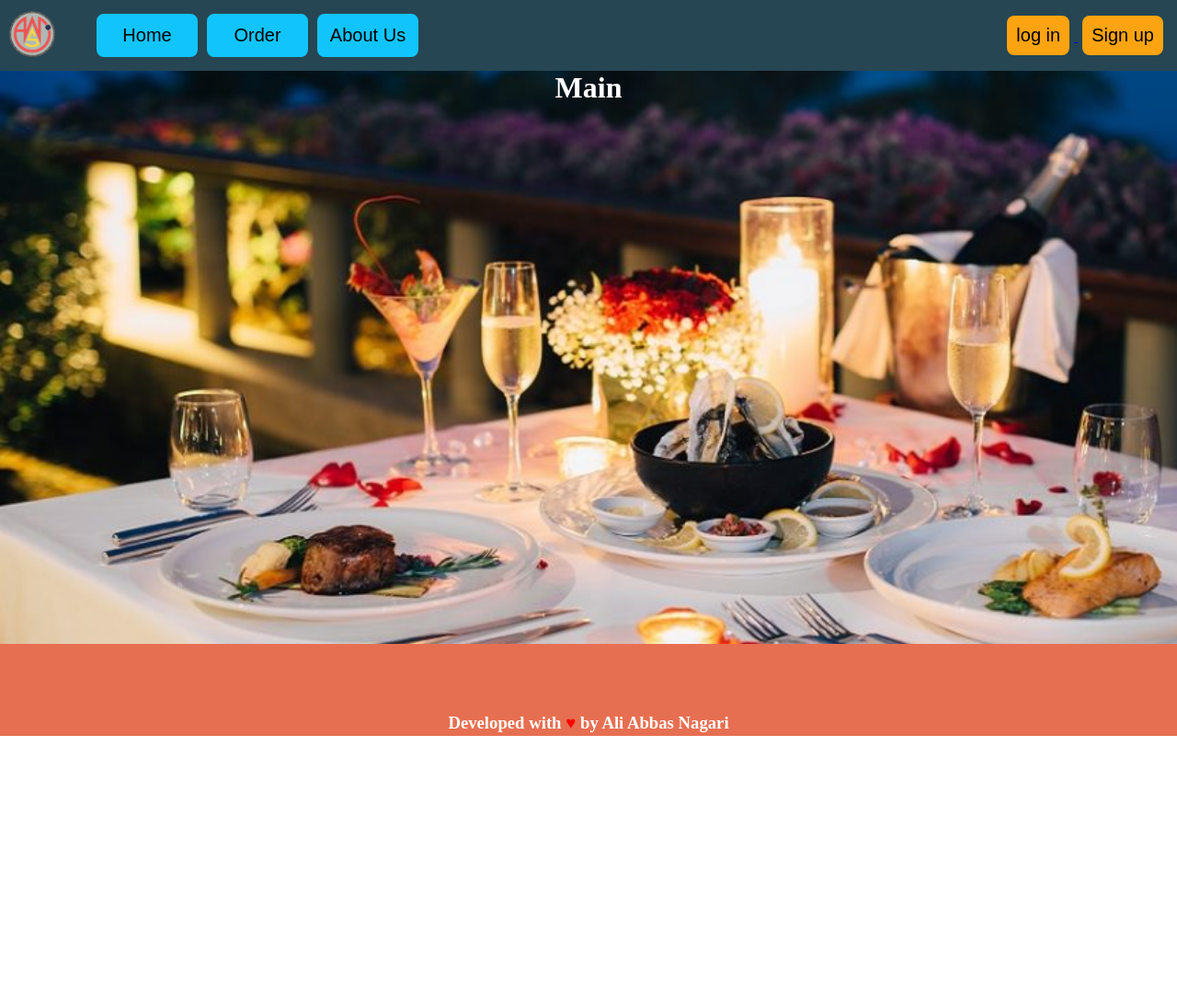
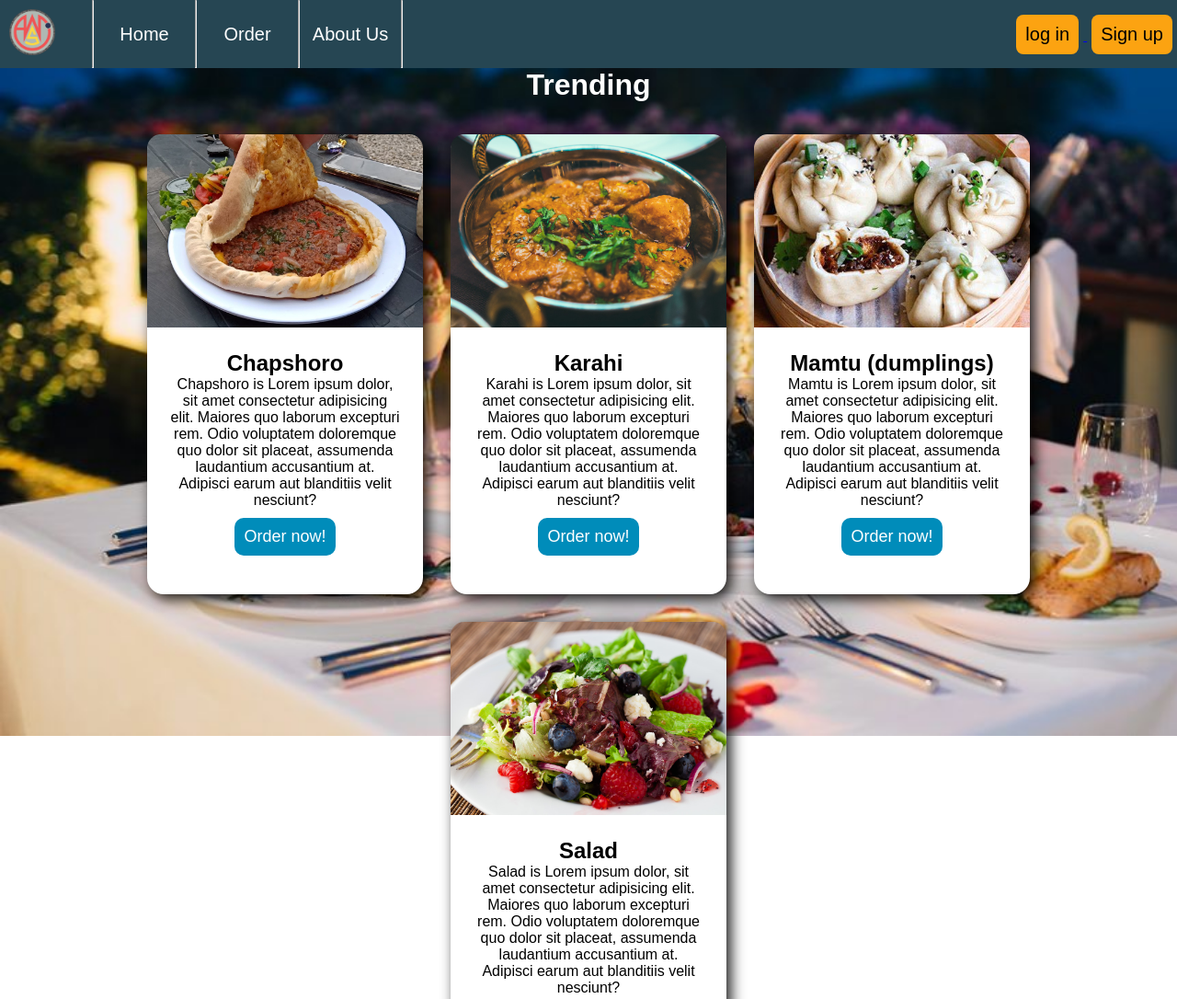
Before and after one commit to aliabbasnagari/CuisineCulture, a plain HTML site: page index.html in a window 1280 px wide. Shown: the top 1086 px of the page at 92% size. Before the commit the page ends 800 px from the top, so only its background shows below. Drawn offline with Linux system fonts and the light colour scheme.

Commit message:
Added Cards in dashboard, Added new images and organized, nav bar right buttons changed

```diff
--- a/index.html
+++ b/index.html
@@ -15,15 +15,19 @@
                     <div class="logo">
                         <a href="#home"><img src="img/logo.png" alt="" /></a>
                     </div>
+                    <hr />
                     <a href="#1">
                         <button><span>Home</span></button>
                     </a>
+                    <hr />
                     <a href="#2">
                         <button><span>Order</span></button>
                     </a>
+                    <hr />
                     <a href="#3">
                         <button><span>About Us</span></button>
                     </a>
+                    <hr />
                 </div>
                 <div class="nav_right">
                     <a href="#2">
@@ -35,7 +39,67 @@
                 </div>
             </header>
             <div class="main">
-                <h1>Main</h1>
+                <h1>Trending</h1>
+                <section class="cards">
+                    <div class="card">
+                        <div class="img1 card-img"></div>
+                        <div class="card-txt">
+                            <h2>Chapshoro</h2>
+                            <p>
+                                Chapshoro is Lorem ipsum dolor, sit amet
+                                consectetur adipisicing elit. Maiores quo
+                                laborum excepturi rem. Odio voluptatem
+                                doloremque quo dolor sit placeat, assumenda
+                                laudantium accusantium at. Adipisci earum aut
+                                blanditiis velit nesciunt?
+                            </p>
+                            <button>Order now!</button>
+                        </div>
+                    </div>
+                    <div class="card">
+                        <div class="img2 card-img"></div>
+                        <div class="card-txt">
+                            <h2>Karahi</h2>
+                            <p>
+                                Karahi is Lorem ipsum dolor, sit amet
+                                consectetur adipisicing elit. Maiores quo
+                                laborum excepturi rem. Odio voluptatem
+                                doloremque quo dolor sit placeat, assumenda
+                                laudantium accusantium at. Adipisci earum aut
+                                blanditiis velit nesciunt?
+                            </p>
+                            <button>Order now!</button>
+                        </div>
+                    </div>
+                    <div class="card">
+                        <div class="img3 card-img"></div>
+                        <div class="card-txt">
+                            <h2>Mamtu (dumplings)</h2>
+                            <p>
+                                Mamtu is Lorem ipsum dolor, sit amet consectetur
+                                adipisicing elit. Maiores quo laborum excepturi
+                                rem. Odio voluptatem doloremque quo dolor sit
+                                placeat, assumenda laudantium accusantium at.
+                                Adipisci earum aut blanditiis velit nesciunt?
+                            </p>
+                            <button>Order now!</button>
+                        </div>
+                    </div>
+                    <div class="card">
+                        <div class="img4 card-img"></div>
+                        <div class="card-txt">
+                            <h2>Salad</h2>
+                            <p>
+                                Salad is Lorem ipsum dolor, sit amet consectetur
+                                adipisicing elit. Maiores quo laborum excepturi
+                                rem. Odio voluptatem doloremque quo dolor sit
+                                placeat, assumenda laudantium accusantium at.
+                                Adipisci earum aut blanditiis velit nesciunt?
+                            </p>
+                            <button>Order now!</button>
+                        </div>
+                    </div>
+                </section>
             </div>
         </div>
         <footer class="footer">
--- a/style/style1.css
+++ b/style/style1.css
@@ -6,11 +6,14 @@
 html,
 body {
     height: 100%;
+    background-image: url(../img/food_bg_1.jpg);
+    background-size: cover;
+    background-repeat: no-repeat;
+    background-position: center center fixed;
 }
 
 .wrap_body {
     min-height: 100%;
-    background-image: url(/img/food2.jpg);
     background-repeat: no-repeat;
     background-size: cover;
 }
@@ -18,11 +21,11 @@ body {
 .header {
     color: #dfe7fd;
     background-color: #264653;
-    padding: 10px;
     display: flex;
     align-items: center;
     position: sticky;
     top: 0;
+    z-index: 1;
 }
 .nav_right {
     width: 50%;
@@ -56,48 +59,44 @@ body {
 }
 
 .nav_left button {
-    background: #11c5fc;
+    color: white;
+    height: 100%;
+    background: #264653;
     width: 110px;
-    border: solid 2px #11c5fc;
-    margin: 5px;
-    padding: 10px;
+    border: none;
     font-size: 20px;
-    border-radius: 8px;
     text-decoration: none;
     transition-duration: 0.3s;
 }
 
 .nav_left button:hover {
     background: #1c7792b9;
-    border: solid 2px white;
     color: white;
 }
 
 .logo {
+    margin: 10px;
     margin-right: 40px;
     display: flex;
     align-items: center;
     transition-duration: 0.2s;
 }
-.logo:hover {
-    margin: 5px;
-    margin-right: 35px;
-    transition-duration: 0.2s;
-}
+
 .logo img {
     width: 50px;
     transition-duration: 0.2s;
 }
 .logo img:hover {
-    transform: scale(1.4);
-    transition-duration: 0.2s;
+    transform: scale(1.3);
 }
 
 .main {
     color: white;
+    padding-bottom: 100px;
+    font-family: sans-serif;
+    align-content: center;
+    align-items: center;
     text-align: center;
-    overflow: auto;
-    padding-bottom: 100px;
 }
 
 .footer {
@@ -124,6 +123,78 @@ body {
     content: "♥";
 }
 
+.cards {
+    margin: 20px;
+    display: flex;
+    justify-content: center;
+    flex-wrap: wrap;
+}
+
+.card {
+    margin: 15px;
+    width: 300px;
+    color: black;
+    display: grid;
+    grid-template-columns: 100%;
+    grid-template-rows: 210px 210px 80px;
+    grid-template-areas: "image" "text";
+    border-radius: 18px;
+    background: white;
+    box-shadow: 5px 5px 15px rgba(0, 0, 0, 0.9);
+    text-align: center;
+    transition: 0.3s ease;
+    cursor: pointer;
+}
+
+.img1 {
+    background: url(../img/food_1.jpg);
+}
+
+.img2 {
+    background: url(../img/food_2.jpg);
+}
+
+.img3 {
+    background: url(../img/food_3.jpg);
+}
+
+.img4 {
+    background: url(../img/food_4.jpg);
+}
+
+.card-img {
+    grid-area: image;
+    border-top-left-radius: 15px;
+    border-top-right-radius: 15px;
+    background-size: cover;
+    background-position: center;
+}
+
+.card-txt {
+    grid-area: text;
+    margin: 25px;
+}
+
+.card button {
+    font-size: 18px;
+    color: white;
+    background: #008cba;
+    border: none;
+    padding: 10px;
+    border-radius: 10px;
+    margin: 10px;
+}
+
+.card button:hover {
+    background: #00bfff;
+}
+
+.card:hover {
+    transform: scale(1.1);
+    background: rgb(220, 220, 220);
+    box-shadow: 5px 5px 15px rgba(0, 0, 0, 0.6);
+}
+
 @keyframes text_anim {
     50% {
         content: " by Ali Abbas Nagari";
@@ -132,3 +203,8 @@ body {
         content: " by Shehbaz Karim";
     }
 }
+
+@font-face {
+    font-family: myFirstFont;
+    src: url(../fonts/aileron.OTF);
+}
```
Also changed, not shown: fonts/aileron.OTF (added), img/food_1.jpg (renamed from img/food4.jpg), img/food_2.jpg (added), img/food_3.jpg (added), img/food_4.jpg (added), img/food_5.jpg (renamed from img/food5.jpg), img/food_6.jpg (added), img/food_bg_1.jpg (renamed from img/food2.jpg), img/food_bg_2.jpg (renamed from img/food1.jpg), img/food_bg_3.jpg (renamed from img/food3.jpg).
